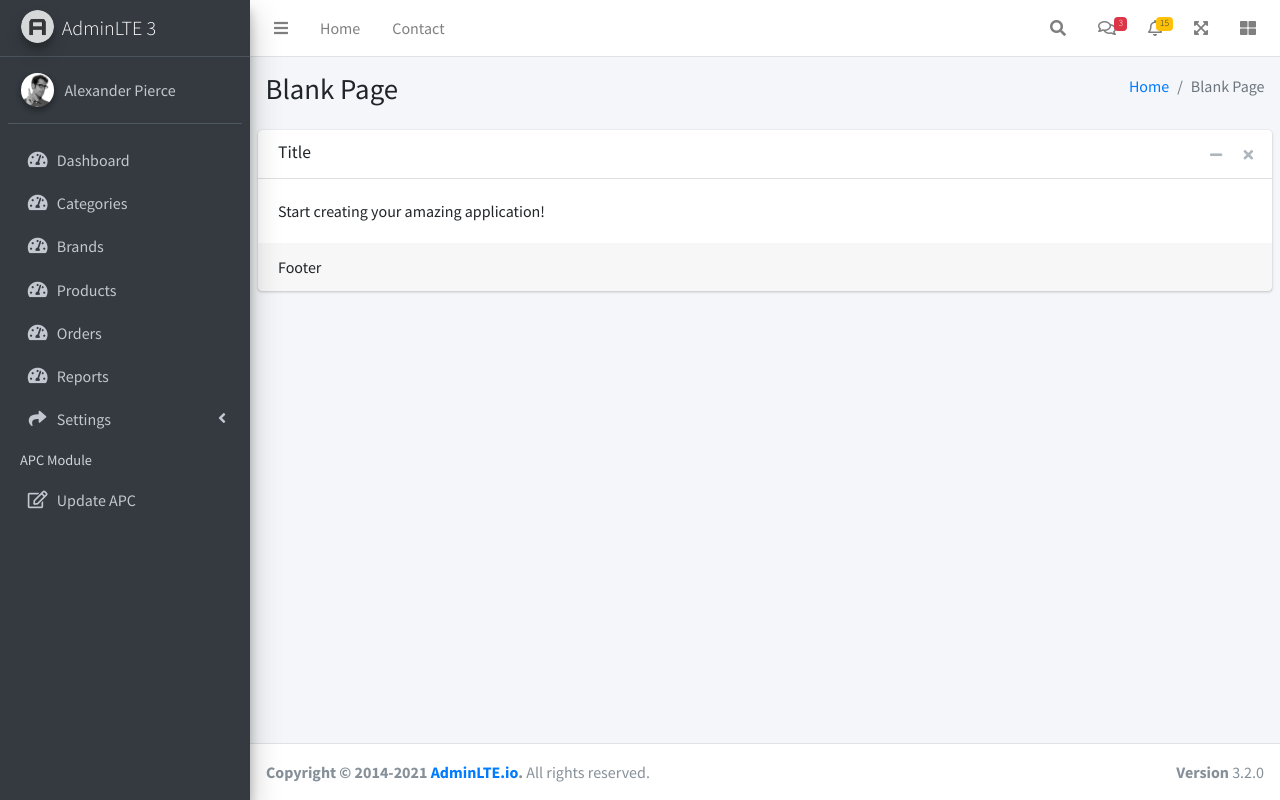
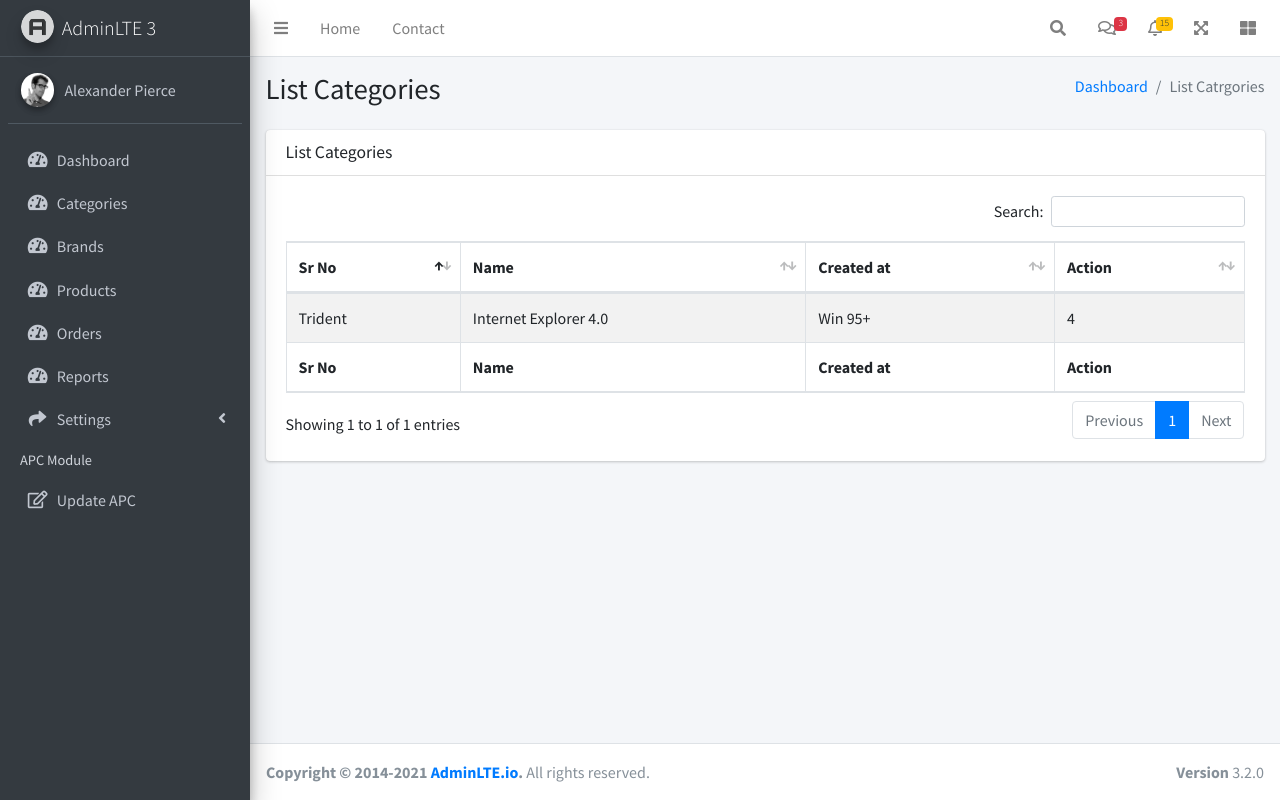
Before and after one commit to Zentrois/inventory_system, a CodeIgniter app: page /database/index.php/admin/categories in a window 1280 px wide. Run offline with CodeIgniter, Linux system fonts and the light colour scheme; the visitor is signed in with stand-in values (Sample User, id 1); some libraries are stand-ins or nearby versions.

Commit message:
add table for list categories

```diff
--- a/application/views/include/list_categories_scripts.php
+++ b/application/views/include/list_categories_scripts.php
@@ -0,0 +1,23 @@
+<!-- DataTables  & Plugins -->
+<script src="<?php echo base_url() ?>assets/plugins/datatables/jquery.dataTables.min.js"></script>
+<script src="<?php echo base_url() ?>assets/plugins/datatables-bs4/js/dataTables.bootstrap4.min.js"></script>
+<script src="<?php echo base_url() ?>assets/plugins/datatables-responsive/js/dataTables.responsive.min.js"></script>
+<script src="<?php echo base_url() ?>assets/plugins/datatables-responsive/js/responsive.bootstrap4.min.js"></script>
+<script src="<?php echo base_url() ?>assets/plugins/datatables-buttons/js/dataTables.buttons.min.js"></script>
+<script src="<?php echo base_url() ?>assets/plugins/datatables-buttons/js/buttons.bootstrap4.min.js"></script>
+<script src="<?php echo base_url() ?>assets/plugins/jszip/jszip.min.js"></script>
+<script src="<?php echo base_url() ?>assets/plugins/pdfmake/pdfmake.min.js"></script>
+<script src="<?php echo base_url() ?>assets/plugins/pdfmake/vfs_fonts.js"></script>
+<script src="<?php echo base_url() ?>assets/plugins/datatables-buttons/js/buttons.html5.min.js"></script>
+<script src="<?php echo base_url() ?>assets/plugins/datatables-buttons/js/buttons.print.min.js"></script>
+<script src="<?php echo base_url() ?>assets/plugins/datatables-buttons/js/buttons.colVis.min.js"></script>
+
+<!-- Page specific script -->
+<script>
+  $(function () {
+    $("#list-categories-table").DataTable({
+      "responsive": true, "lengthChange": false, "autoWidth": false,
+      "buttons": ["copy", "csv", "excel", "pdf", "print", "colvis"]
+    }).buttons().container().appendTo('#example1_wrapper .col-md-6:eq(0)');
+  });
+</script>
--- a/application/views/include/styles.php
+++ b/application/views/include/styles.php
@@ -20,3 +20,7 @@
 <link rel="stylesheet" href="<?php echo base_url() ?>assets/plugins/summernote/summernote-bs4.min.css">
 <!-- Select2 -->
 <link rel="stylesheet" href="<?php echo base_url() ?>assets/plugins/select2/css/select2.min.css">
+<!-- DataTables -->
+<link rel="stylesheet" href="<?php echo base_url() ?>assets/plugins/datatables-bs4/css/dataTables.bootstrap4.min.css">
+<link rel="stylesheet" href="<?php echo base_url() ?>assets/plugins/datatables-responsive/css/responsive.bootstrap4.min.css">
+<link rel="stylesheet" href="<?php echo base_url() ?>assets/plugins/datatables-buttons/css/buttons.bootstrap4.min.css">
--- a/application/views/layout/main_layout.php
+++ b/application/views/layout/main_layout.php
@@ -33,7 +33,9 @@
     <!-- /.control-sidebar -->
 </div>
 <!-- ./wrapper -->
+
 <?php $this->load->view("include/main_scripts") ?>
+
 <?php if (isset($page_scripts) && !empty($page_scripts)) {
     $this->load->view($page_scripts);
 } ?>
--- a/application/views/pages/list-categories.php
+++ b/application/views/pages/list-categories.php
@@ -5,12 +5,12 @@
       <div class="container-fluid">
         <div class="row mb-2">
           <div class="col-sm-6">
-            <h1>Blank Page</h1>
+            <h1>List Categories</h1>
           </div>
           <div class="col-sm-6">
             <ol class="breadcrumb float-sm-right">
-              <li class="breadcrumb-item"><a href="#">Home</a></li>
-              <li class="breadcrumb-item active">Blank Page</li>
+              <li class="breadcrumb-item"><a href="#">Dashboard</a></li>
+              <li class="breadcrumb-item active">List Catrgories</li>
             </ol>
           </div>
         </div>
@@ -19,32 +19,53 @@
 
     <!-- Main content -->
     <section class="content">
-
-      <!-- Default box -->
+      <div class="container-fluid">
+        <div class="row">
+          <div class="col-12">
             <div class="card">
               <div class="card-header">
-          <h3 class="card-title">Title</h3>
-
-          <div class="card-tools">
-            <button type="button" class="btn btn-tool" data-card-widget="collapse" title="Collapse">
-              <i class="fas fa-minus"></i>
-            </button>
-            <button type="button" class="btn btn-tool" data-card-widget="remove" title="Remove">
-              <i class="fas fa-times"></i>
-            </button>
+                <h3 class="card-title">List Categories</h3>
               </div>
-        </div>
+              <!-- /.card-header -->
               <div class="card-body">
-          Start creating your amazing application!
+                <table id="list-categories-table" class="table table-bordered table-striped">
+                  <thead>
+                  <tr>
+                    <th>Sr No</th>
+                    <th>Name</th>
+                    <th>Created at</th>
+                    <th>Action</th>
+                  </tr>
+                  </thead>
+                  <tbody>
+                    <tr>
+                      <td>Trident</td>
+                      <td>Internet
+                        Explorer 4.0
+                      </td>
+                      <td>Win 95+</td>
+                      <td> 4</td>
+                    </tr>
+                  </tbody>
+                  <tfoot>
+                  <tr>
+                    <th>Sr No</th>
+                    <th>Name</th>
+                    <th>Created at</th>
+                    <th>Action</th>
+                  </tr>
+                  </tfoot>
+                </table>
               </div>
               <!-- /.card-body -->
-        <div class="card-footer">
-          Footer
-        </div>
-        <!-- /.card-footer-->
             </div>
             <!-- /.card -->
-
+          </div>
+          <!-- /.col -->
+        </div>
+        <!-- /.row -->
+      </div>
+      <!-- /.container-fluid -->
     </section>
     <!-- /.content -->
   </div>
```
Lines whose indentation alone changed are shown as unchanged.
